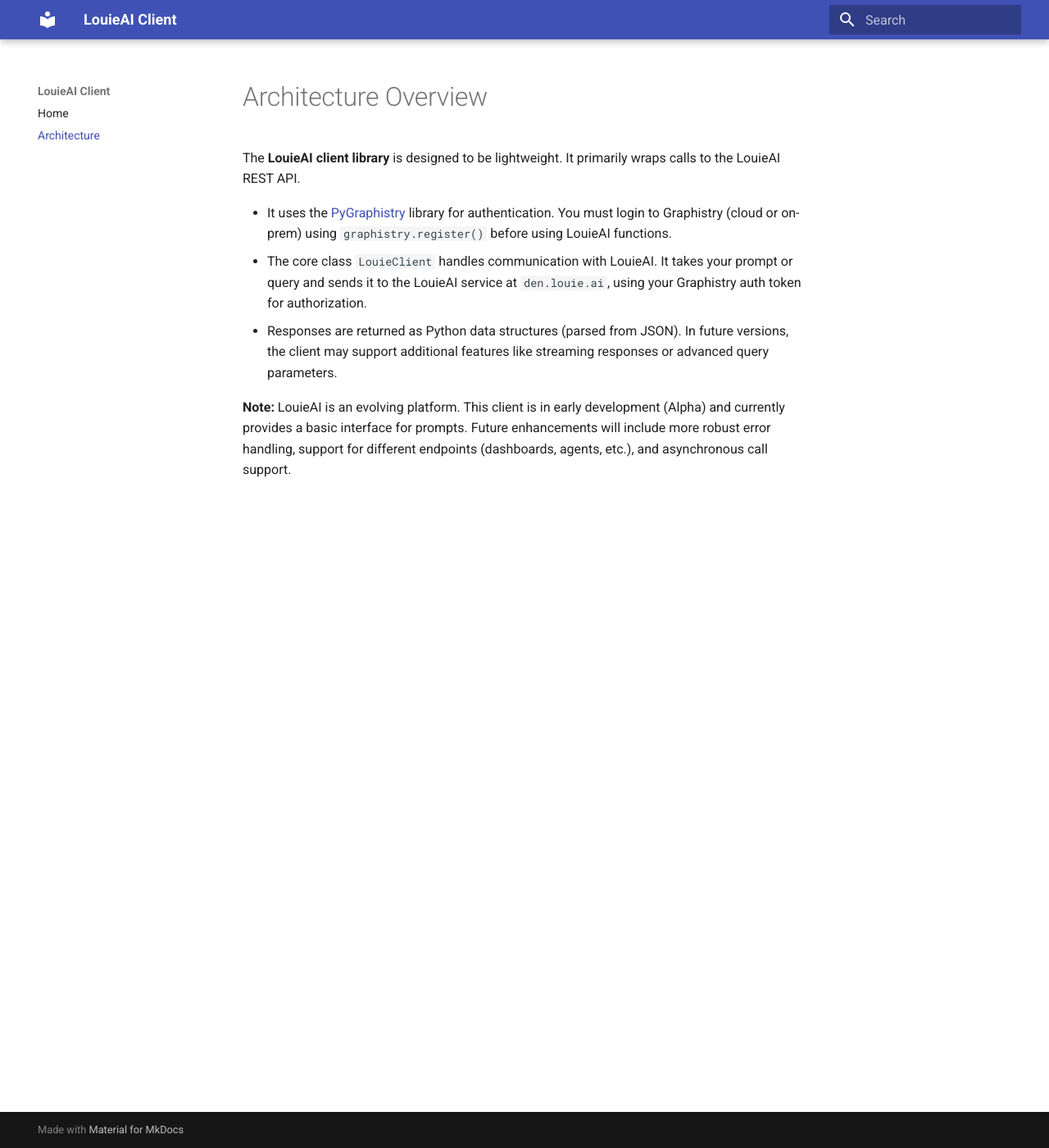
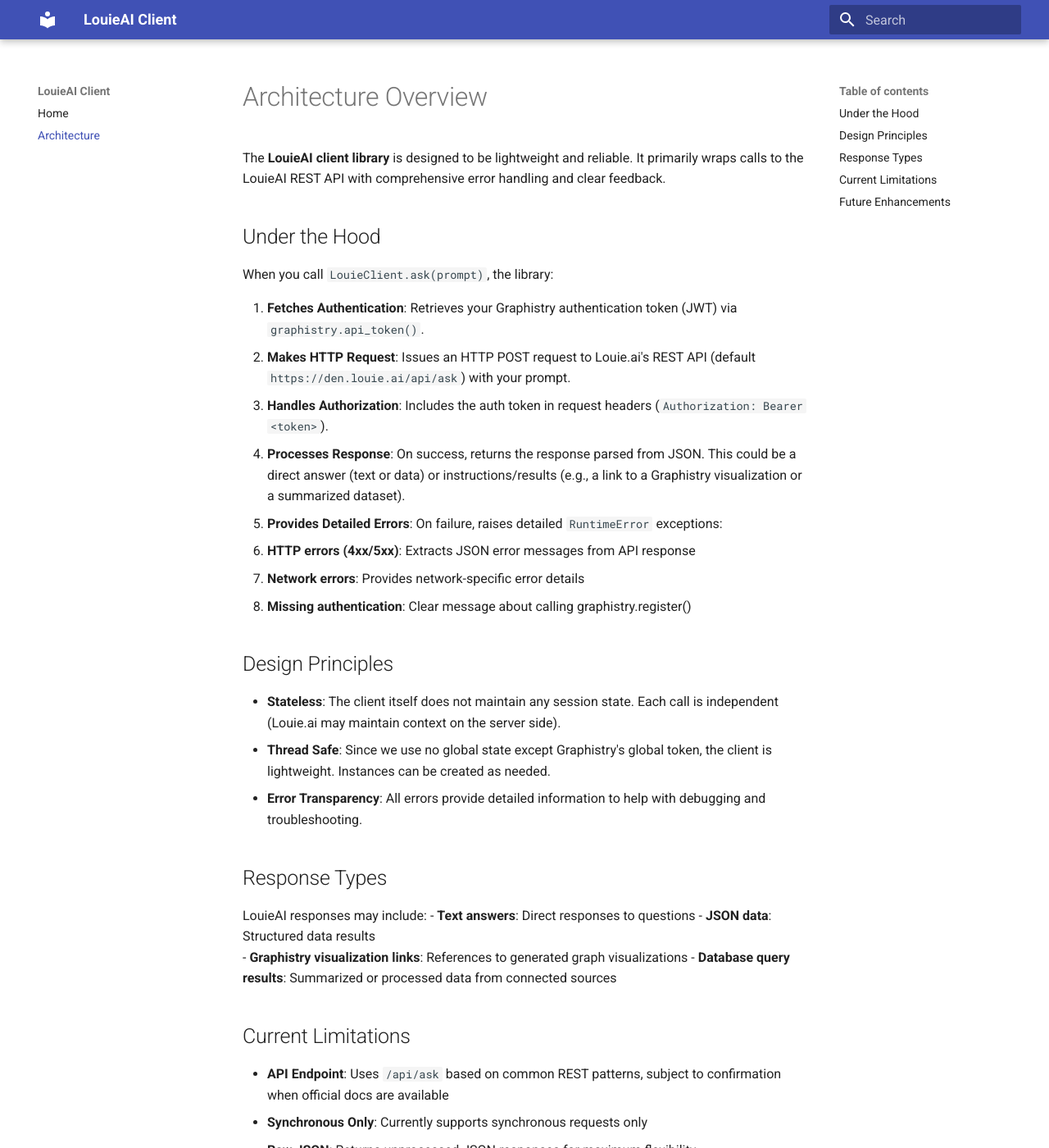
Before and after one commit to graphistry/louie-py, an MkDocs documentation site: the page built from docs/architecture.md, in a window 1280 px wide and 1400 px high. Shown: the whole window at 82% size. Built offline with MkDocs 1.6.1 and Material for MkDocs 9.7.7, drawn with Linux system fonts in a browser that asks for light colours; some of the changed text lies outside the part shown.

Commit message:
docs: update usage and architecture documentation
- Add comprehensive error handling examples to README and docs
- Document HTTP, network, and authentication error types
- Add Current Limitations section noting /api/ask endpoint assumption
- Expand architecture.md with detailed implementation flow
- Document design principles (stateless, thread-safe, error transparency)
- Add response types and future enhancements sections
- Verify MkDocs build passes successfully

🤖 Generated with [Claude Code](https://claude.ai/code)

Co-Authored-By: Claude <noreply@anthropic.com>

```diff
--- a/docs/architecture.md
+++ b/docs/architecture.md
@@ -1,9 +1,42 @@
 # Architecture Overview
 
-The **LouieAI client library** is designed to be lightweight. It primarily wraps calls to the LouieAI REST API.
+The **LouieAI client library** is designed to be lightweight and reliable. It primarily wraps calls to the LouieAI REST API with comprehensive error handling and clear feedback.
 
-- It uses the [PyGraphistry](https://github.com/graphistry/pygraphistry) library for authentication. You must login to Graphistry (cloud or on-prem) using `graphistry.register()` before using LouieAI functions.
-- The core class `LouieClient` handles communication with LouieAI. It takes your prompt or query and sends it to the LouieAI service at `den.louie.ai`, using your Graphistry auth token for authorization.
-- Responses are returned as Python data structures (parsed from JSON). In future versions, the client may support additional features like streaming responses or advanced query parameters.
+## Under the Hood
 
-**Note:** LouieAI is an evolving platform. This client is in early development (Alpha) and currently provides a basic interface for prompts. Future enhancements will include more robust error handling, support for different endpoints (dashboards, agents, etc.), and asynchronous call support.
+When you call `LouieClient.ask(prompt)`, the library:
+
+1. **Fetches Authentication**: Retrieves your Graphistry authentication token (JWT) via `graphistry.api_token()`.
+2. **Makes HTTP Request**: Issues an HTTP POST request to Louie.ai's REST API (default `https://den.louie.ai/api/ask`) with your prompt.
+3. **Handles Authorization**: Includes the auth token in request headers (`Authorization: Bearer <token>`).
+4. **Processes Response**: On success, returns the response parsed from JSON. This could be a direct answer (text or data) or instructions/results (e.g., a link to a Graphistry visualization or a summarized dataset).
+5. **Provides Detailed Errors**: On failure, raises detailed `RuntimeError` exceptions:
+   - **HTTP errors (4xx/5xx)**: Extracts JSON error messages from API response
+   - **Network errors**: Provides network-specific error details
+   - **Missing authentication**: Clear message about calling graphistry.register()
+
+## Design Principles
+
+- **Stateless**: The client itself does not maintain any session state. Each call is independent (Louie.ai may maintain context on the server side).
+- **Thread Safe**: Since we use no global state except Graphistry's global token, the client is lightweight. Instances can be created as needed.
+- **Error Transparency**: All errors provide detailed information to help with debugging and troubleshooting.
+
+## Response Types
+
+LouieAI responses may include:
+- **Text answers**: Direct responses to questions
+- **JSON data**: Structured data results
+- **Graphistry visualization links**: References to generated graph visualizations
+- **Database query results**: Summarized or processed data from connected sources
+
+## Current Limitations
+
+- **API Endpoint**: Uses `/api/ask` based on common REST patterns, subject to confirmation when official docs are available
+- **Synchronous Only**: Currently supports synchronous requests only
+- **Raw JSON**: Returns unprocessed JSON responses for maximum flexibility
+
+## Future Enhancements
+
+- **Streaming Responses**: For large responses or conversational use, streaming output (and an async API) might be added.
+- **Result Handling**: In the future, the client could parse known response formats (like recognizing if a response contains a Graphistry visualization link) and provide helper methods.
+- **Additional API Endpoints**: As Louie.ai grows (dashboards, agent management, etc.), this library will add corresponding methods.
```
Also changed, not shown: README.md (+28 -0 lines), docs/index.md (+22 -0 lines).
